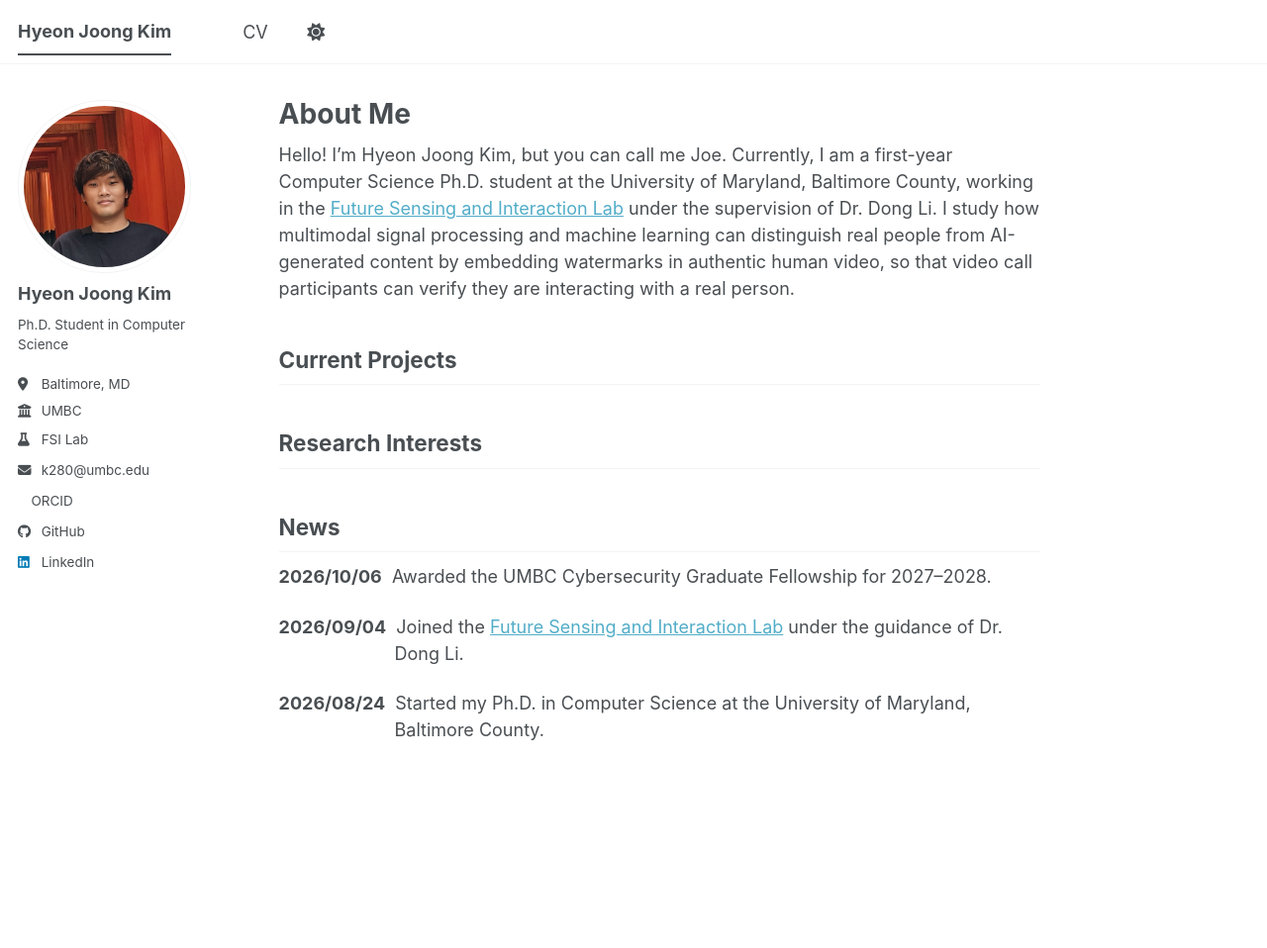
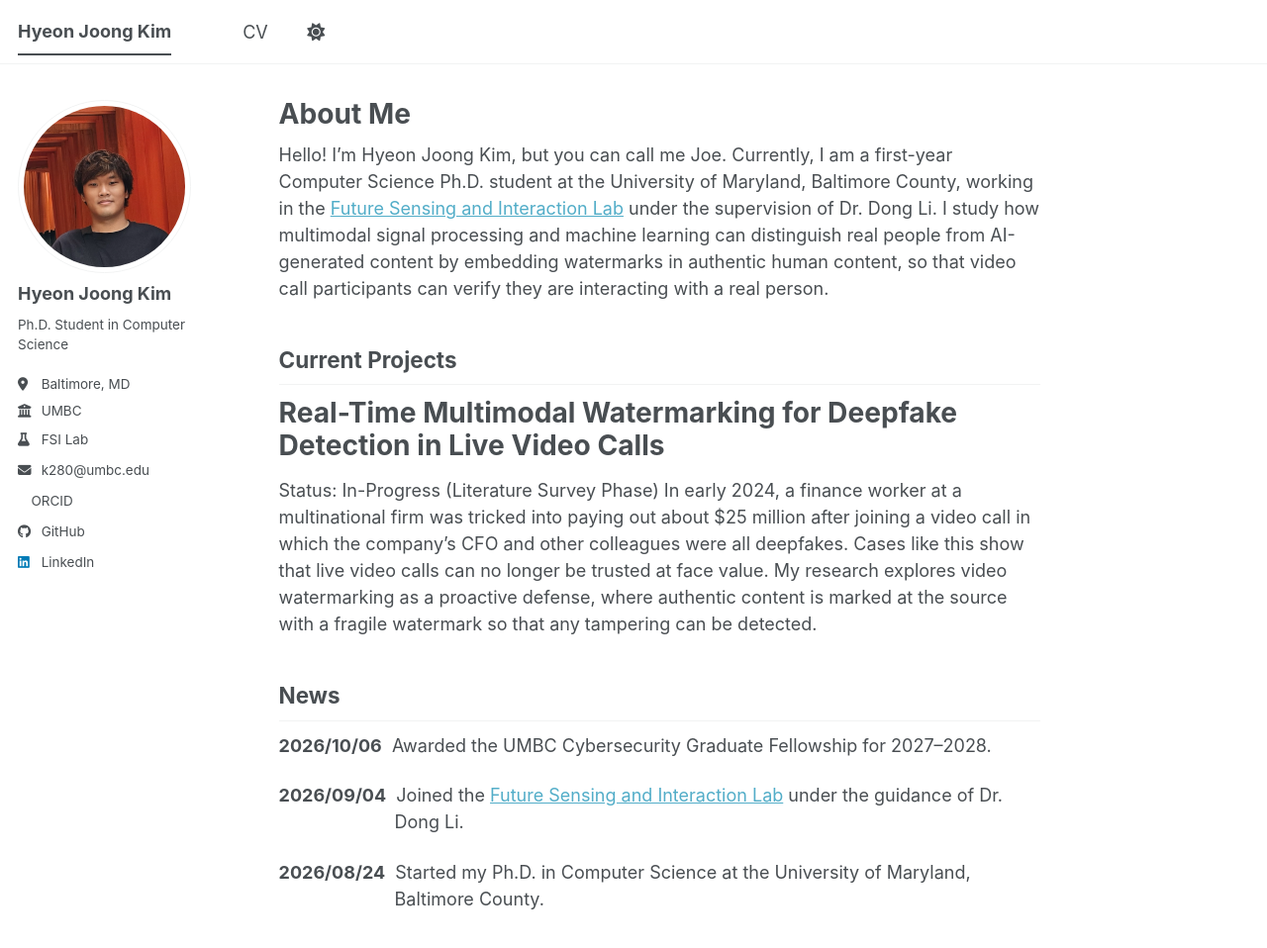
Before and after one commit to hyeonjoong-k/hyeonjoong-k.github.io, a Jekyll site: the page built from _pages/about.md, in a window 1280 px wide and 1137 px high. Shown: the top 958 px of the window at 99% size. Built offline with Jekyll 4.4.1, drawn with Linux system fonts in a browser that asks for light colours; a style sheet for code colours, icons or effects is not loaded.

Commit message:
Update about.md

```diff
--- a/_pages/about.md
+++ b/_pages/about.md
@@ -7,11 +7,12 @@ redirect_from:
   - /about.html
 ---
 
-Hello! I'm Hyeon Joong Kim, but you can call me Joe. Currently, I am a first-year Computer Science Ph.D. student at the University of Maryland, Baltimore County, working in the [Future Sensing and Interaction Lab](https://leetton.github.io/index.html) under the supervision of Dr. Dong Li. I study how multimodal signal processing and machine learning can distinguish real people from AI-generated content by embedding watermarks in authentic human video, so that video call participants can verify they are interacting with a real person.
+Hello! I'm Hyeon Joong Kim, but you can call me Joe. Currently, I am a first-year Computer Science Ph.D. student at the University of Maryland, Baltimore County, working in the [Future Sensing and Interaction Lab](https://leetton.github.io/index.html) under the supervision of Dr. Dong Li. I study how multimodal signal processing and machine learning can distinguish real people from AI-generated content by embedding watermarks in authentic human content, so that video call participants can verify they are interacting with a real person.
 
 ## Current Projects
-
-## Research Interests
+# Real-Time Multimodal Watermarking for Deepfake Detection in Live Video Calls
+Status: In-Progress (Literature Survey Phase)
+In early 2024, a finance worker at a multinational firm was tricked into paying out about $25 million after joining a video call in which the company's CFO and other colleagues were all deepfakes. Cases like this show that live video calls can no longer be trusted at face value. My research explores video watermarking as a proactive defense, where authentic content is marked at the source with a fragile watermark so that any tampering can be detected.
 
 <h2>News</h2>
 <div style="padding-left: 6.5em; text-indent: -6.5em;">
```
